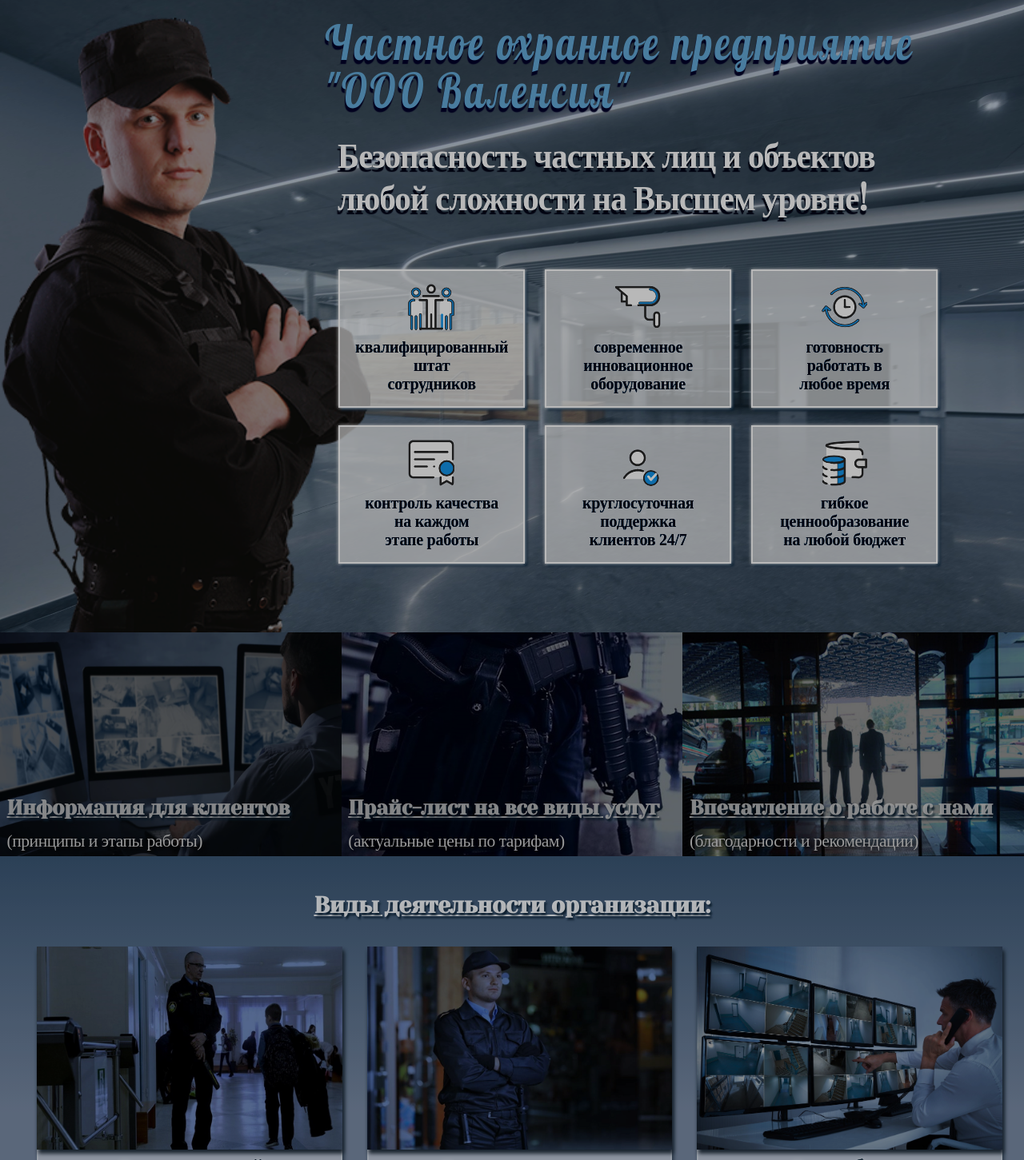
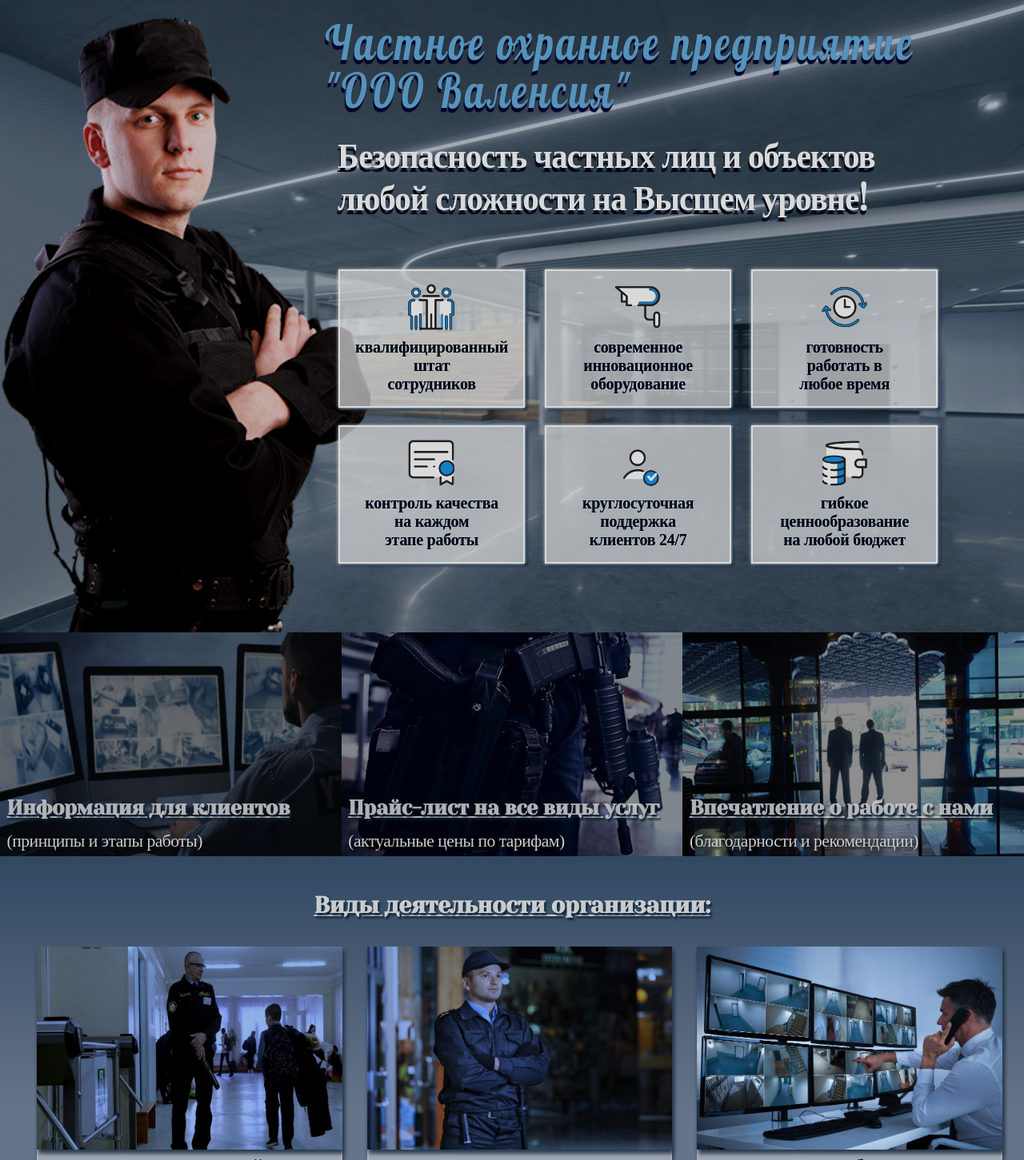
Before and after one commit to AnigalHub/Valencia, a Nuxt app: page / in a window 1280 px wide. Shown: the part 59-1510 px from the top of the page at 80% size. Built offline with nearby package versions, Linux system fonts and the light colour scheme; a web font is replaced by a local one.

Commit message:
изменен фильтр компонентов главной страницы (ярче)

```diff
--- a/components/secondary_pages/styles.scss
+++ b/components/secondary_pages/styles.scss
@@ -185,7 +185,7 @@ textarea{
     height: auto;
     background: url(../../static/LandingPage/ооо.jpg) 100% 100% no-repeat;
     background-size: 100% 100% ;
-    filter: brightness(72%);
+    filter: brightness(85%);
     animation: anim 40s  ease-out infinite;
 
     @keyframes anim {
@@ -207,12 +207,13 @@ textarea{
       margin-left:-8%;
       padding: 2% 0 0 0;
       box-shadow: none;
+      filter: contrast(120%) !important;
     }
     .title_guard{
       padding: 6% 0 0 0;
       font-family: 'Lobster', cursive;
       font-size: 3.7rem;
-      font-weight: 400;
+      font-weight: $fontWeight400;
       letter-spacing: 3.5px;
       transform: scale(1, 1.25);
       color: #65acdc;
@@ -223,7 +224,7 @@ textarea{
     .slogan{
       font-family: 'Playfair Display', serif;
       font-size: 2.8rem;
-      font-weight: 600;
+      font-weight: $fontWeight800;
       letter-spacing: -1px;
       transform: scale(1.025, 1.1);
       color: white;
@@ -308,7 +309,7 @@ textarea{
       color: #fff !important;
       transition: flex .4s ease;
       position: relative;
-      filter: brightness(60%);
+      filter: brightness(80%);
     }
     .section:first-child{
       background: url(../../static/LandingPage/about_company.jpg) ;
@@ -326,11 +327,10 @@ textarea{
       a{
         color: white;
         text-decoration:none !important;
-        font-family: 'Exo 2', sans-serif;
       }
       a:hover{
         color: white;
-        font-weight: 600 !important;
+        font-weight: $fontWeight800 !important;
         text-decoration:none !important;
       }
       &:hover h2{
@@ -356,7 +356,7 @@ textarea{
   }
   #Services,  #Feedback, #Clients{
     padding: 2.5% 0;
-    filter: brightness(80%);
+    filter: brightness(90%);
   }
   #Feedback{
     background: url("../../static/LandingPage/55.jpg") 100% 100% no-repeat;
@@ -382,12 +382,12 @@ textarea{
     img{
       box-shadow: 2px 5px 5px #273849;
       width: $imgWidth100percent;
-      filter: brightness(75%)!important;
+      filter: brightness(115%)!important;
     }
     .btn:hover{
       background-color: rgba(250, 250, 255,.9) !important;
       img{
-        filter: brightness(100%)!important;
+        filter: brightness(130%)!important;
       }
     }
     .btn{
@@ -458,14 +458,14 @@ textarea{
     img{
       box-shadow: 7px 7px 7px $shadeOfBlue;
       width: $imgWidth100percent;
-      filter:  brightness(110%) brightness(75%)!important;
+      filter:  brightness(90%)!important;
     }
     .col:hover img{
       filter: brightness(100%)!important;
     }
   }
   #Map{
-    background-color: #0c1c42;
+    background-color: rgba(39, 70, 142);
     iframe {
       filter: opacity(55%) brightness(95%) contrast(110%);
       min-height: 400px;
```
